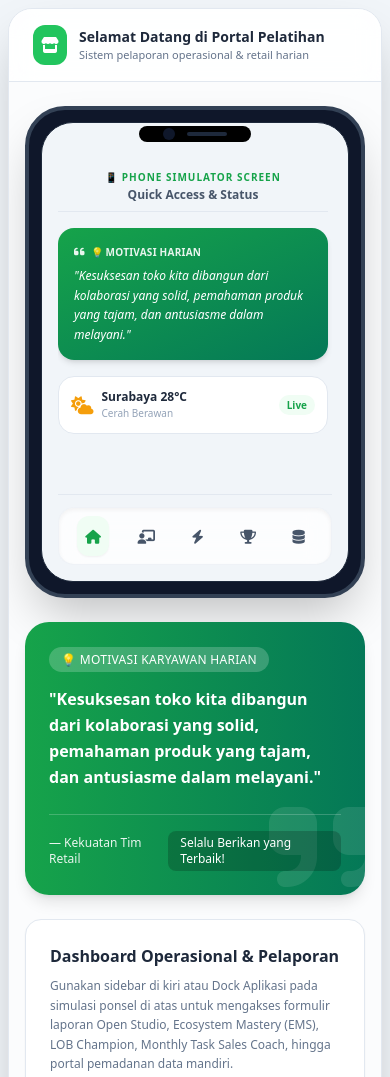
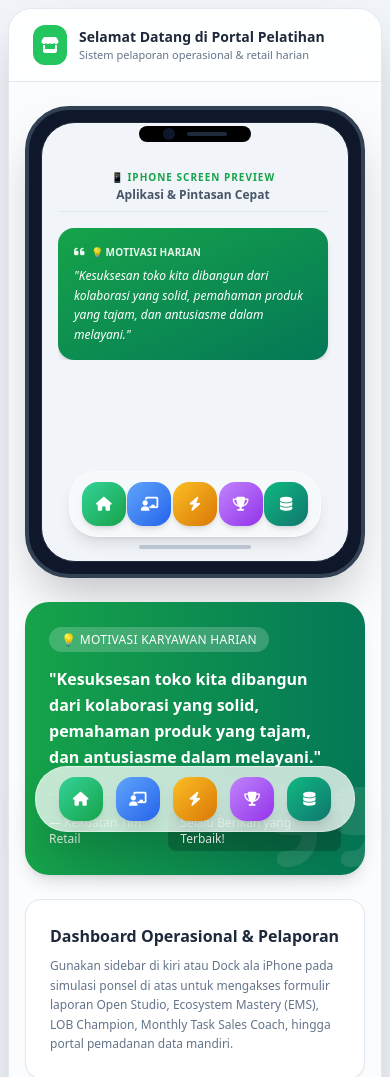
Before and after one commit to ztevejob/Portal-Retail, a plain HTML site: page index.html in a window 390 px wide. Shown: the top 1077 px of the page. Drawn offline with nearby package versions, Linux system fonts and the light colour scheme.

Commit message:
Update index.html

```diff
--- a/index.html
+++ b/index.html
@@ -27,7 +27,7 @@
     <!-- FontAwesome Icons -->
     <link rel="stylesheet" href="https://cdnjs.cloudflare.com/ajax/libs/font-awesome/6.4.0/css/all.min.css">
 </head>
-<body class="bg-slate-100 dark:bg-slate-950 text-slate-800 dark:text-slate-100 transition-colors duration-300 min-h-screen flex flex-col items-center justify-center p-2 md:p-6">
+<body class="bg-slate-100 dark:bg-slate-950 text-slate-800 dark:text-slate-100 transition-colors duration-300 min-h-screen flex flex-col items-center justify-center p-2 md:p-6 pb-24 md:pb-6">
 
     <!-- Container Utama: Mode Desktop & Simulasi HP -->
     <div class="w-full max-w-6xl bg-white dark:bg-slate-900 rounded-3xl shadow-2xl border border-slate-200 dark:border-slate-800 overflow-hidden flex flex-col md:flex-row min-h-[85vh]">
@@ -91,7 +91,7 @@
             </div>
         </aside>
 
-        <!-- Main Content & Phone Mockup Area -->
+        <!-- Main Content Area -->
         <main class="flex-grow flex flex-col justify-between bg-slate-50/50 dark:bg-slate-900/50 relative">
 
             <!-- Top Header Bar -->
@@ -115,23 +115,23 @@
             <!-- Dynamic Body Container -->
             <div class="p-4 md:p-8 space-y-6 flex-grow overflow-y-auto">
 
-                <!-- SIMULASI LAYAR HANDPHONE DENGAN DOCK APLIKASI -->
+                <!-- SIMULASI LAYAR HANDPHONE (DENGAN DOCK IPHONE DI DALAMNYA) -->
                 <div class="flex justify-center my-2">
-                    <div class="w-full max-w-sm bg-slate-900 dark:bg-slate-950 rounded-[40px] p-3 shadow-2xl border-4 border-slate-700 dark:border-slate-800 relative">
-                        <!-- Speaker / Dynamic Island HP -->
+                    <div class="w-full max-w-sm bg-slate-900 dark:bg-slate-950 rounded-[44px] p-3 shadow-2xl border-4 border-slate-700 dark:border-slate-800 relative">
+                        <!-- Dynamic Island / Speaker HP -->
                         <div class="absolute top-4 left-1/2 transform -translate-x-1/2 w-28 h-4 bg-black rounded-full z-20 flex items-center justify-center">
                             <div class="w-3 h-3 bg-slate-900 rounded-full mr-3"></div>
                             <div class="w-10 h-1 bg-slate-800 rounded-full"></div>
                         </div>
 
                         <!-- Layar HP Dalam Frame -->
-                        <div class="bg-slate-100 dark:bg-slate-900 rounded-[32px] pt-10 pb-4 px-4 flex flex-col justify-between min-h-[460px] text-slate-800 dark:text-slate-100 relative overflow-hidden border border-slate-800">
+                        <div class="bg-slate-100 dark:bg-slate-900 rounded-[34px] pt-10 pb-3 px-4 flex flex-col justify-between min-h-[440px] text-slate-800 dark:text-slate-100 relative overflow-hidden border border-slate-800">
 
-                            <!-- Konten Dalam Layar HP (Bisa Digulir) -->
-                            <div class="space-y-4 overflow-y-auto max-h-[360px] pr-1">
+                            <!-- Konten Dalam Layar HP -->
+                            <div class="space-y-4 overflow-y-auto max-h-[320px] pr-1">
                                 <div class="text-center pb-2 border-b border-slate-200 dark:border-slate-800">
-                                    <span class="text-[10px] font-bold uppercase tracking-widest text-brand-600 dark:text-brand-400">📱 Phone Simulator Screen</span>
-                                    <h3 class="text-xs font-semibold text-slate-600 dark:text-slate-300">Quick Access & Status</h3>
+                                    <span class="text-[10px] font-bold uppercase tracking-widest text-brand-600 dark:text-brand-400">📱 iPhone Screen Preview</span>
+                                    <h3 class="text-xs font-semibold text-slate-600 dark:text-slate-300">Aplikasi & Pintasan Cepat</h3>
                                 </div>
 
                                 <!-- Kutipan Motivasi di HP -->
@@ -144,46 +144,36 @@
                                         "Pelayanan prima bukan sekadar menjual produk, tetapi menciptakan pengalaman berharga..."
                                     </p>
                                 </div>
-
-                                <!-- Mini Widget Cuaca di HP -->
-                                <div class="bg-white dark:bg-slate-800 p-3 rounded-2xl border border-slate-200 dark:border-slate-700 flex items-center justify-between text-xs">
-                                    <div class="flex items-center space-x-2">
-                                        <i class="fa-solid fa-cloud-sun text-amber-500 text-lg"></i>
-                                        <div>
-                                            <div class="font-bold">Surabaya 28°C</div>
-                                            <div class="text-[10px] text-slate-400">Cerah Berawan</div>
-                                        </div>
-                                    </div>
-                                    <span class="text-[10px] bg-brand-50 dark:bg-brand-900/40 text-brand-600 dark:text-brand-400 px-2 py-0.5 rounded-full font-semibold">Live</span>
-                                </div>
                             </div>
 
-                            <!-- DOCK APLIKASI DI BAWAH LAYAR HP -->
-                            <div class="mt-4 pt-3 border-t border-slate-200 dark:border-slate-800">
-                                <div class="bg-white/80 dark:bg-slate-800/80 backdrop-blur-md rounded-2xl p-2 shadow-inner border border-slate-200/50 dark:border-slate-700/50 flex justify-around items-center">
-                                    <button onclick="switchTab('landing')" class="p-2 rounded-xl bg-brand-50 dark:bg-brand-900/40 text-brand-600 dark:text-brand-400 hover:scale-110 transition shadow-sm" title="Landing">
+                            <!-- DOCK APLIKASI KHUSUS GAYA IPHONE (iOS Style Dock) -->
+                            <div class="mt-2 pt-1 flex flex-col items-center">
+                                <div class="w-[92%] bg-white/40 dark:bg-white/10 backdrop-blur-xl rounded-[28px] px-3 py-2.5 shadow-lg border border-white/40 dark:border-white/10 flex justify-between items-center">
+                                    <button onclick="switchTab('landing')" class="w-11 h-11 rounded-2xl bg-gradient-to-br from-emerald-400 to-brand-600 text-white flex items-center justify-center shadow-md hover:scale-110 active:scale-95 transition-all duration-200" title="Home">
                                         <i class="fa-solid fa-house text-sm"></i>
                                     </button>
-                                    <button onclick="switchTab('open-studio')" class="p-2 rounded-xl text-slate-600 dark:text-slate-300 hover:bg-slate-200 dark:hover:bg-slate-700 hover:scale-110 transition" title="Open Studio">
+                                    <button onclick="switchTab('open-studio')" class="w-11 h-11 rounded-2xl bg-gradient-to-br from-blue-400 to-blue-600 text-white flex items-center justify-center shadow-md hover:scale-110 active:scale-95 transition-all duration-200" title="Open Studio">
                                         <i class="fa-solid fa-chalkboard-user text-sm"></i>
                                     </button>
-                                    <button onclick="switchTab('ems')" class="p-2 rounded-xl text-slate-600 dark:text-slate-300 hover:bg-slate-200 dark:hover:bg-slate-700 hover:scale-110 transition" title="EMS">
+                                    <button onclick="switchTab('ems')" class="w-11 h-11 rounded-2xl bg-gradient-to-br from-amber-400 to-amber-600 text-white flex items-center justify-center shadow-md hover:scale-110 active:scale-95 transition-all duration-200" title="EMS">
                                         <i class="fa-solid fa-bolt text-sm"></i>
                                     </button>
-                                    <button onclick="switchTab('lob')" class="p-2 rounded-xl text-slate-600 dark:text-slate-300 hover:bg-slate-200 dark:hover:bg-slate-700 hover:scale-110 transition" title="LOB Champion">
+                                    <button onclick="switchTab('lob')" class="w-11 h-11 rounded-2xl bg-gradient-to-br from-purple-400 to-purple-600 text-white flex items-center justify-center shadow-md hover:scale-110 active:scale-95 transition-all duration-200" title="LOB">
                                         <i class="fa-solid fa-trophy text-sm"></i>
                                     </button>
-                                    <button onclick="switchTab('data')" class="p-2 rounded-xl text-slate-600 dark:text-slate-300 hover:bg-slate-200 dark:hover:bg-slate-700 hover:scale-110 transition" title="Data">
+                                    <button onclick="switchTab('data')" class="w-11 h-11 rounded-2xl bg-gradient-to-br from-emerald-500 to-teal-700 text-white flex items-center justify-center shadow-md hover:scale-110 active:scale-95 transition-all duration-200" title="Data">
                                         <i class="fa-solid fa-database text-sm"></i>
                                     </button>
                                 </div>
+                                <!-- iOS Home Indicator Bar -->
+                                <div class="w-28 h-1 bg-slate-400/50 dark:bg-slate-600 rounded-full mt-2"></div>
                             </div>
 
                         </div>
                     </div>
                 </div>
 
-                <!-- TAB 1: LANDING & MOTIVASI (Default Content) -->
+                <!-- TAB 1: LANDING & MOTIVASI -->
                 <div id="tab-landing" class="tab-content space-y-6">
                     <div class="bg-gradient-to-r from-brand-600 to-emerald-700 rounded-3xl p-6 md:p-8 text-white shadow-lg relative overflow-hidden flex flex-col justify-between">
                         <div class="absolute right-0 bottom-0 opacity-10 translate-x-4 translate-y-4">
@@ -204,7 +194,7 @@
                     <div class="bg-white dark:bg-slate-800 rounded-2xl p-6 border border-slate-200 dark:border-slate-700 shadow-sm">
                         <h3 class="font-bold text-base mb-2" data-i18n="welcome_heading">Dashboard Operasional & Pelaporan</h3>
                         <p class="text-xs text-slate-500 dark:text-slate-400 leading-relaxed" data-i18n="welcome_desc">
-                            Gunakan sidebar di kiri atau Dock Aplikasi pada simulasi ponsel di atas untuk mengakses formulir laporan Open Studio, Ecosystem Mastery (EMS), LOB Champion, Monthly Task Sales Coach, hingga portal pemadanan data mandiri.
+                            Gunakan sidebar di kiri atau Dock ala iPhone pada simulasi ponsel di atas untuk mengakses formulir laporan Open Studio, Ecosystem Mastery (EMS), LOB Champion, Monthly Task Sales Coach, hingga portal pemadanan data mandiri.
                         </p>
                     </div>
                 </div>
@@ -222,18 +212,8 @@
                                     <p class="text-xs text-slate-500 dark:text-slate-400" data-i18n="card_os_sub">Presenter & Participant Schedule</p>
                                 </div>
                             </div>
-                            <div class="space-y-3 mb-6 text-sm">
-                                <div class="bg-slate-50 dark:bg-slate-900/50 p-3 rounded-xl border border-slate-100 dark:border-slate-700/50">
-                                    <span class="font-semibold text-xs uppercase tracking-wider text-slate-400 block mb-1" data-i18n="schedule_weekday">Weekdays (Mon – Fri)</span>
-                                    <div class="flex gap-2">
-                                        <span class="px-2 py-1 bg-blue-100 dark:bg-blue-900/40 text-blue-700 dark:text-blue-300 text-xs font-medium rounded">13:00</span>
-                                        <span class="px-2 py-1 bg-blue-100 dark:bg-blue-900/40 text-blue-700 dark:text-blue-300 text-xs font-medium rounded">15:00</span>
-                                        <span class="px-2 py-1 bg-blue-100 dark:bg-blue-900/40 text-blue-700 dark:text-blue-300 text-xs font-medium rounded">18:00</span>
-                                    </div>
-                                </div>
-                            </div>
                         </div>
-                        <a href="https://forms.gle/cjE3NPNqQhPwHyQZ9" target="_blank" class="w-full py-3 px-4 bg-blue-600 hover:bg-blue-700 text-white font-medium text-sm rounded-xl text-center transition flex items-center justify-center space-x-2 shadow-sm">
+                        <a href="https://forms.gle/cjE3NPNqQhPwHyQZ9" target="_blank" class="w-full py-3 px-4 bg-blue-600 hover:bg-blue-700 text-white font-medium text-sm rounded-xl text-center transition flex items-center justify-center space-x-2 shadow-sm mt-4">
                             <span data-i18n="btn_submit_os">Submit Open Studio</span>
                             <i class="fa-solid fa-arrow-up-right-from-square text-xs"></i>
                         </a>
@@ -277,11 +257,8 @@
                                     <p class="text-xs text-slate-500 dark:text-slate-400" data-i18n="card_lob_sub">Shift Sales Reporting</p>
                                 </div>
                             </div>
-                            <p class="text-xs leading-relaxed text-slate-600 dark:text-slate-300 mb-6" data-i18n="card_lob_desc">
-                                LOB Champion wajib melakukan submit setiap selesai shift khusus untuk <strong>penjualan unit LOB pegangannya sendiri</strong>.
-                            </p>
                         </div>
-                        <a href="https://forms.gle/wBqvUTnbsCaTWFgM9" target="_blank" class="w-full py-3 px-4 bg-purple-600 hover:bg-purple-700 text-white font-medium text-sm rounded-xl text-center transition flex items-center justify-center space-x-2 shadow-sm">
+                        <a href="https://forms.gle/wBqvUTnbsCaTWFgM9" target="_blank" class="w-full py-3 px-4 bg-purple-600 hover:bg-purple-700 text-white font-medium text-sm rounded-xl text-center transition flex items-center justify-center space-x-2 shadow-sm mt-4">
                             <span data-i18n="btn_submit_lob">Submit LOB Champion</span>
                             <i class="fa-solid fa-arrow-up-right-from-square text-xs"></i>
                         </a>
@@ -301,11 +278,8 @@
                                     <p class="text-xs text-slate-500 dark:text-slate-400" data-i18n="card_coach_sub">Deadline: Tanggal 5 Setiap Bulan</p>
                                 </div>
                             </div>
-                            <p class="text-xs leading-relaxed text-slate-600 dark:text-slate-300 mb-6" data-i18n="card_coach_desc">
-                                Sales Coach wajib mengumpulkan bukti akses monthly task kepada Kepala Toko (Store Head) atau Store Trainer masing-masing.
-                            </p>
                         </div>
-                        <div class="p-3 bg-slate-50 dark:bg-slate-900/50 rounded-xl text-center text-xs text-slate-400 font-medium border border-slate-100 dark:border-slate-700/50">
+                        <div class="p-3 bg-slate-50 dark:bg-slate-900/50 rounded-xl text-center text-xs text-slate-400 font-medium border border-slate-100 dark:border-slate-700/50 mt-4">
                             Pengumpulan langsung ke Store Head / Store Trainer
                         </div>
                     </div>
@@ -324,11 +298,8 @@
                                     <p class="text-xs text-slate-500 dark:text-slate-400" data-i18n="card_data_sub">Pengecekan & Sinkronisasi Data Mandiri</p>
                                 </div>
                             </div>
-                            <p class="text-xs leading-relaxed text-slate-600 dark:text-slate-300 mb-6" data-i18n="card_data_desc">
-                                Akses sistem pemadanan data menggunakan NIK Anda untuk melihat status dan rekap data secara mandiri.
-                            </p>
                         </div>
-                        <a href="https://script.google.com/macros/s/AKfycbxUeD2UfLCrcjk5fWcaXeyNqUIYRNEdj1Izn7ZbWvN2Es0tt52RH4tBDITXYE42iwKYBQ/exec" target="_blank" class="w-full py-3 px-4 bg-emerald-600 hover:bg-emerald-700 text-white font-medium text-sm rounded-xl text-center transition flex items-center justify-center space-x-2 shadow-sm">
+                        <a href="https://script.google.com/macros/s/AKfycbxUeD2UfLCrcjk5fWcaXeyNqUIYRNEdj1Izn7ZbWvN2Es0tt52RH4tBDITXYE42iwKYBQ/exec" target="_blank" class="w-full py-3 px-4 bg-emerald-600 hover:bg-emerald-700 text-white font-medium text-sm rounded-xl text-center transition flex items-center justify-center space-x-2 shadow-sm mt-4">
                             <span data-i18n="btn_data_access">Akses Portal Pemadanan Data</span>
                             <i class="fa-solid fa-arrow-up-right-from-square text-xs"></i>
                         </a>
@@ -344,6 +315,27 @@
             </footer>
 
         </main>
+    </div>
+
+    <!-- DOCK IPHONE UTAMA KHUSUS TAMPILAN MOBILE (Floating iOS Dock di bagian bawah layar fisik HP pengguna) -->
+    <div class="md:hidden fixed bottom-3 left-0 right-0 z-50 flex justify-center px-4">
+        <div class="w-full max-w-xs bg-white/75 dark:bg-slate-900/80 backdrop-blur-2xl rounded-[32px] px-4 py-2.5 shadow-2xl border border-white/40 dark:border-slate-700/60 flex justify-around items-center">
+            <button onclick="switchTab('landing')" class="w-11 h-11 rounded-2xl bg-gradient-to-br from-emerald-400 to-brand-600 text-white flex items-center justify-center shadow-lg active:scale-90 transition-all duration-200" title="Landing">
+                <i class="fa-solid fa-house text-sm"></i>
+            </button>
+            <button onclick="switchTab('open-studio')" class="w-11 h-11 rounded-2xl bg-gradient-to-br from-blue-400 to-blue-600 text-white flex items-center justify-center shadow-lg active:scale-90 transition-all duration-200" title="Open Studio">
+                <i class="fa-solid fa-chalkboard-user text-sm"></i>
+            </button>
+            <button onclick="switchTab('ems')" class="w-11 h-11 rounded-2xl bg-gradient-to-br from-amber-400 to-amber-600 text-white flex items-center justify-center shadow-lg active:scale-90 transition-all duration-200" title="EMS">
+                <i class="fa-solid fa-bolt text-sm"></i>
+            </button>
+            <button onclick="switchTab('lob')" class="w-11 h-11 rounded-2xl bg-gradient-to-br from-purple-400 to-purple-600 text-white flex items-center justify-center shadow-lg active:scale-90 transition-all duration-200" title="LOB">
+                <i class="fa-solid fa-trophy text-sm"></i>
+            </button>
+            <button onclick="switchTab('data')" class="w-11 h-11 rounded-2xl bg-gradient-to-br from-emerald-500 to-teal-700 text-white flex items-center justify-center shadow-lg active:scale-90 transition-all duration-200" title="Data">
+                <i class="fa-solid fa-database text-sm"></i>
+            </button>
+        </div>
     </div>
 
     <!-- Script Logic -->
@@ -380,10 +372,9 @@
                 motiv_badge: "💡 Motivasi Karyawan Harian",
                 motiv_footer: "Selalu Berikan yang Terbaik!",
                 welcome_heading: "Dashboard Operasional & Pelaporan",
-                welcome_desc: "Gunakan sidebar di kiri atau Dock Aplikasi pada simulasi ponsel di atas untuk mengakses formulir laporan Open Studio, Ecosystem Mastery (EMS), LOB Champion, Monthly Task Sales Coach, hingga portal pemadanan data mandiri.",
+                welcome_desc: "Gunakan sidebar di kiri atau Dock aplikasi ala iPhone di bawah untuk mengakses formulir laporan dengan cepat.",
                 card_os_title: "Open Studio Report",
                 card_os_sub: "Presenter & Participant Schedule",
-                schedule_weekday: "Weekdays (Mon – Fri)",
                 btn_submit_os: "Submit Open Studio",
                 card_ems_title: "Ecosystem Mastery (EMS)",
                 card_ems_sub: "Daily 5-Minute Training Program",
@@ -391,14 +382,10 @@
                 btn_submit_ems: "Link Report National EMS",
                 card_lob_title: "LOB Champion Submission",
                 card_lob_sub: "Shift Sales Reporting",
-                card_lob_desc: "LOB Champion wajib melakukan submit setiap selesai shift khusus untuk penjualan unit LOB pegangannya sendiri.",
-                btn_submit_lob: "Submit LOB Champion",
                 card_coach_title: "Sales Coach Monthly Task",
                 card_coach_sub: "Deadline: Tanggal 5 Setiap Bulan",
-                card_coach_desc: "Sales Coach wajib mengumpulkan bukti akses monthly task kepada Kepala Toko (Store Head) atau Store Trainer masing-masing.",
                 card_data_title: "Informasi Pemadanan Data",
                 card_data_sub: "Pengecekan & Sinkronisasi Data Mandiri",
-                card_data_desc: "Akses sistem pemadanan data menggunakan NIK Anda untuk melihat status dan rekap data secara mandiri.",
                 btn_data_access: "Akses Portal Pemadanan Data"
             },
             en: {
@@ -415,10 +402,9 @@
                 motiv_badge: "💡 Daily Employee Motivation",
                 motiv_footer: "Always Give Your Best!",
                 welcome_heading: "Operations & Reporting Dashboard",
-                welcome_desc: "Use the left sidebar or the App Dock on the mobile simulation above to access reporting forms.",
+                welcome_desc: "Use the left sidebar or the iPhone-style dock below to quickly access reporting forms.",
                 card_os_title: "Open Studio Report",
                 card_os_sub: "Presenter & Participant Schedule",
-                schedule_weekday: "Weekdays (Mon – Fri)",
                 btn_submit_os: "Submit Open Studio",
                 card_ems_title: "Ecosystem Mastery (EMS)",
                 card_ems_sub: "Daily 5-Minute Training Program",
@@ -426,14 +412,10 @@
                 btn_submit_ems: "Link Report National EMS",
                 card_lob_title: "LOB Champion Submission",
                 card_lob_sub: "Shift Sales Reporting",
-                card_lob_desc: "LOB Champions must submit after each shift exclusively for their designated LOB unit sales.",
-                btn_submit_lob: "Submit LOB Champion",
                 card_coach_title: "Sales Coach Monthly Task",
                 card_coach_sub: "Deadline: 5th of Each Month",
-                card_coach_desc: "Sales Coaches must collect proof of monthly task access and submit it to their Store Head or Store Trainer.",
                 card_data_title: "Data Matching Information",
                 card_data_sub: "Self-Check & Data Synchronization",
-                card_data_desc: "Access the data matching system using your ID to view your status independently.",
                 btn_data_access: "Access Data Matching Portal"
             }
         };
```
